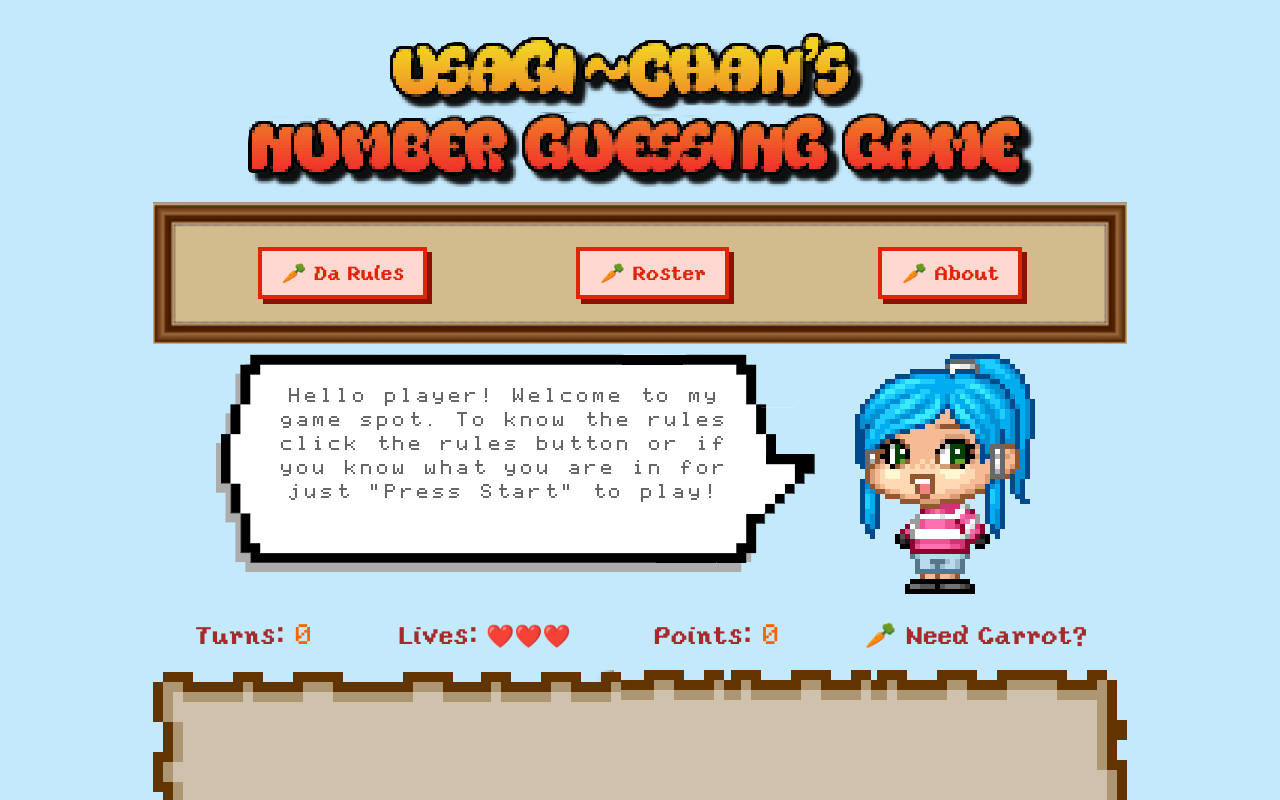
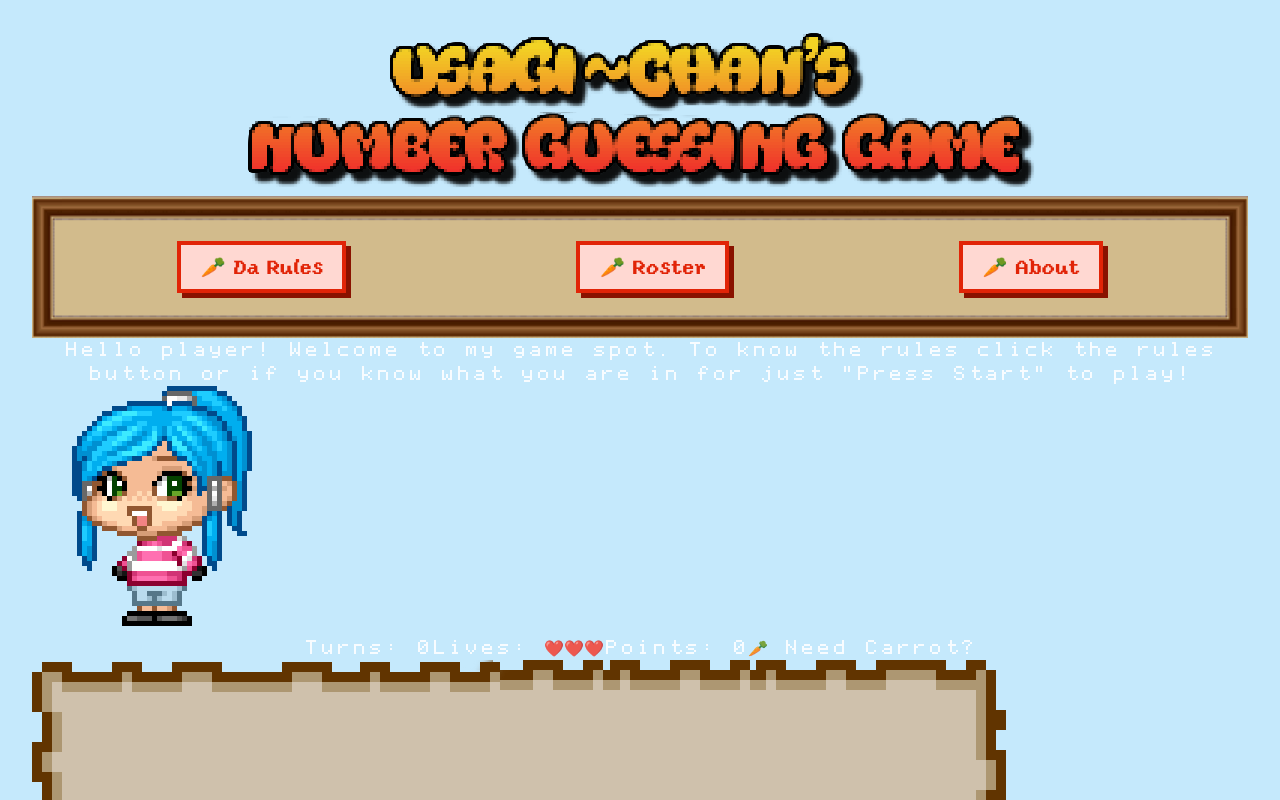
Before and after one commit to Blankscreen-exe/Usagi-chans-number-guessing-game, a React (Vite) app: page / in a window 1280 px wide. Shown: the top 800 px of the page. Built offline with nearby package versions, Linux system fonts and the light colour scheme.

Commit message:
Title and navbar done

```diff
--- a/index.html
+++ b/index.html
@@ -1,5 +1,6 @@
 <!DOCTYPE html>
 <html lang="en">
+
 <head>
   <meta charset="UTF-8" />
   <link rel="icon" href="/src/assets/favicon.png" />
@@ -9,10 +10,12 @@
   <link rel="preconnect" href="https://fonts.gstatic.com" crossorigin>
   <link href="https://fonts.googleapis.com/css2?family=VT323&display=swap" rel="stylesheet">
 
-    <title>Usagi~chan</title>
+  <title>Usagi~chan WORKING</title>
 </head>
-  <body>
-    <div id="root"></div>
+
+<body class="m-0 flex place-items-center min-w-80 min-h-screen bg-[#c5e9fc]">
+  <div id="root" class="max-w-7xl m-auto my-0 p-8 text-center"></div>
   <script type="module" src="/src/main.jsx"></script>
 </body>
+
 </html>
--- a/src/components/About.jsx
+++ b/src/components/About.jsx
@@ -9,10 +9,10 @@ import titlebg from '/titlebg.png';
 
 export default function RulesButton() {
     return (
-        <Popup trigger={<button className='nav-button' >🥕 About</button>}  modal >
+        <Popup trigger={<button className='border-4 border-[#e12407] btn-shadow py-2.5 px-5 text-[15pt] font-bold font-[yoster] bg-[#ffd8d2] cursor-pointer text-[#e12407] hover:bg-[#ff7a65] hover:border-[#d42a10] hover:text-white focus:outline-0 focus-visible:outline-0' >🥕 About</button>} modal >
             <div className="popup-shadow">
                 <div className="popup-box">
-                    <img src={titlebg} className="popup-bg"/>
+                    <img src={titlebg} className="popup-bg" />
                     <div className="pup-content">
                         <div className="rules">
                             <h2>About:</h2>
--- a/src/components/Dashboard.jsx
+++ b/src/components/Dashboard.jsx
@@ -6,7 +6,7 @@ import Popup from 'reactjs-popup';
 export default function Dashboard(props) {
 
     return (
-        <Popup trigger={<button className='nav-button' >🥕 Roster</button>}  modal >
+        <Popup trigger={<button className='border-4 border-[#e12407] btn-shadow py-2.5 px-5 text-[15pt] font-bold font-[yoster] bg-[#ffd8d2] cursor-pointer text-[#e12407] hover:bg-[#ff7a65] hover:border-[#d42a10] hover:text-white focus:outline-0 focus-visible:outline-0' >🥕 Roster</button>} modal >
             <div className="popup-shadow">
                 <div className="popup-box">
                     <div className="pup-content">
--- a/src/components/NavButtons.jsx
+++ b/src/components/NavButtons.jsx
@@ -6,13 +6,13 @@ import RulesButton from './RulesButton';
 import Dashboard from './Dashboard';
 import About from './About';
 
-export default function NavButtons () {
+export default function NavButtons() {
 
     return (
-    <div className='nav'>
-        <RulesButton />
-        <Dashboard />
-        <About />
-    </div>
+        <div className='flex justify-around py-[15px] nav-border bg-[#d2bb8c]'>
+            <RulesButton />
+            <Dashboard />
+            <About />
+        </div>
     )
 }
--- a/src/components/RulesButton.jsx
+++ b/src/components/RulesButton.jsx
@@ -8,10 +8,10 @@ import titlebg from '/titlebg.png';
 
 export default function RulesButton() {
     return (
-        <Popup trigger={<button className='nav-button' >🥕 Da Rules</button>}  modal >
+        <Popup trigger={<button className='border-4 border-[#e12407] btn-shadow py-2.5 px-5 text-[15pt] font-bold font-[yoster] bg-[#ffd8d2] cursor-pointer text-[#e12407] hover:bg-[#ff7a65] hover:border-[#d42a10] hover:text-white focus:outline-0 focus-visible:outline-0' >🥕 Da Rules</button>} modal >
             <div className="popup-shadow">
                 <div className="popup-box">
-                    <img src={titlebg} className="popup-bg"/>
+                    <img src={titlebg} className="popup-bg" />
                     <div className="pup-content">
                         <div className="rules">
                             <h2>Da Rules:</h2>
--- a/src/components/Title.jsx
+++ b/src/components/Title.jsx
@@ -6,7 +6,7 @@ import titletext from '/title-text.png';
 
 export default function Title() {
     return (
-        <div className="title">
+        <div className="flex justify-center">
             <img src={titletext} />
         </div>
     )
--- a/src/index.css
+++ b/src/index.css
@@ -1,9 +1,55 @@
+@import "tailwindcss";
+
 @font-face {
-  font-family: 'appleii';
-  src: url('/fonts/appleii.ttf') format('truetype');
+  font-family: 'Appleii';
+  src: url(/fonts/Appleii.ttf) format('truetype');
+}
+
+@font-face {
+  font-family: 'yoster';
+  src: url(/fonts/yoster.ttf) format('truetype');
+}
+
+@layer base {
+  :root {
+    font-family: 'Appleii', sans-serif;
+    font-size: 16px;
+    line-height: 24px;
+    font-weight: 400;
+
+    color-scheme: light dark;
+    color: rgba(255, 255, 255, 0.87);
+    background-color: #242424;
+
+    font-synthesis: none;
+    text-rendering: optimizeLegibility;
+    -webkit-font-smoothing: antialiased;
+    -moz-osx-font-smoothing: grayscale;
+    -webkit-text-size-adjust: 100%;
+  }
+}
+
+@layer utilities {
+  .nav-border {
+    border: 30px solid;
+    border-image: url(/button_border.png) 20 round;
+  }
+
+  .btn-shadow {
+    box-shadow: 5px 5px 0px #891200;
+  }
+
+  .btn-shadow:active {
+    box-shadow: 2px 2px 0px #891200;
+  }
+}
+
+/* @font-face {
+  font-family: 'Appleii';
+  src: url('/fonts/Appleii.ttf') format('truetype');
 }
 :root {
-  font-family: 'appleii';
+  font-family: 'Appleii';
   font-size: 16px;
   line-height: 24px;
   font-weight: 400;
@@ -42,7 +88,7 @@ h1 {
   line-height: 1.1;
 }
 
-/* button {
+button {
   border-radius: 8px;
   border: 1px solid transparent;
   padding: 0.6em 1.2em;
@@ -59,7 +105,7 @@ button:hover {
 button:focus,
 button:focus-visible {
   outline: 4px auto -webkit-focus-ring-color;
-} */
+}
 
 @media (prefers-color-scheme: light) {
   :root {
@@ -69,4 +115,4 @@ button:focus-visible {
   a:hover {
     color: #747bff;
   }
-}
+} */
--- a/src/styles/App.css
+++ b/src/styles/App.css
@@ -1,4 +1,4 @@
-
+/*
 @import url("./avatar.css");
 @import url("./iobox.css");
 @import url("./navbar.css");
@@ -25,7 +25,7 @@
   text-align: center;
 }
 
-/* general font styles */
+general font styles
 .highlight {
   color: orangered;
   font-weight: bold;
@@ -39,4 +39,4 @@
 .data-field {
   font-size: 17pt;
   color:rgb(255, 98, 0);
-}
+} */
--- a/src/styles/answerbuttons.css
+++ b/src/styles/answerbuttons.css
@@ -1,6 +1,6 @@
-.answer-button-section {
+/* .answer-button-section {
     display: flex;
     justify-content: space-between;
     width: 400px;
     margin: auto;
-}
+} */
--- a/vite.config.js
+++ b/vite.config.js
@@ -1,7 +1,8 @@
 import { defineConfig } from 'vite'
 import react from '@vitejs/plugin-react'
+import tailwindcss from '@tailwindcss/vite'
 
 // https://vitejs.dev/config/
 export default defineConfig({
-  plugins: [react()]
+  plugins: [react(), tailwindcss()]
 })
```
Also changed, not shown: 1 other file (tests, documents, lock files or other folders). Lines whose indentation alone changed are shown as unchanged.
